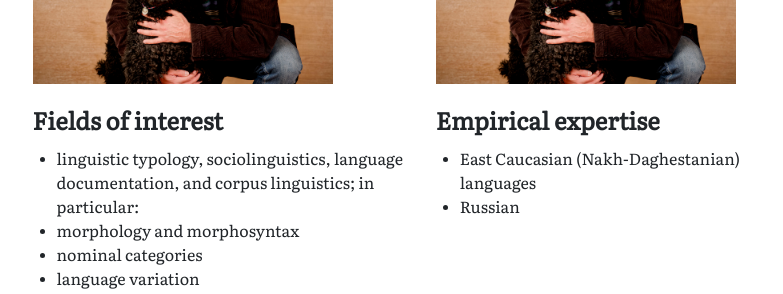
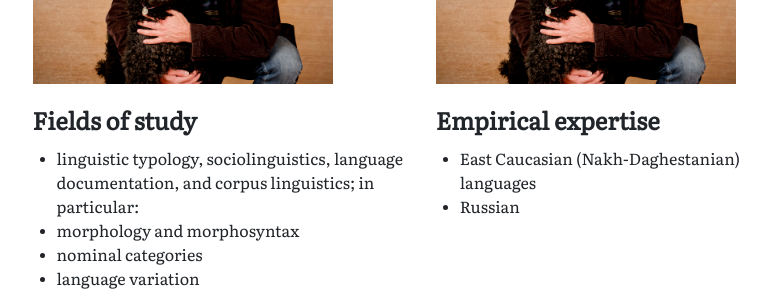
Before and after one commit to MishaDaniel/mishadaniel.github.io, a Jekyll site: the page built from index.html, in a window 1280 px wide. Shown: the part 176-470 px from the top of the page, without its empty margins (43-826 px from the left). Built offline with Jekyll 4.4.1, drawn with Linux system fonts in a browser that asks for light colours; nearby versions of some CDN libraries.

Commit message:
Update main.html

```diff
--- a/_includes/main.html
+++ b/_includes/main.html
@@ -1,7 +1,7 @@
 <div class="column left">
   <img src="/assets/img/ava.jpg" height="200em">
   <div class="interests">
-    <h2>Fields of interest</h2>
+    <h2>Fields of study</h2>
     <ul style="padding-left: 1.5em;">
       {% for field in site.data.general.fields %}
         <li>{{ field }}</li>
```
